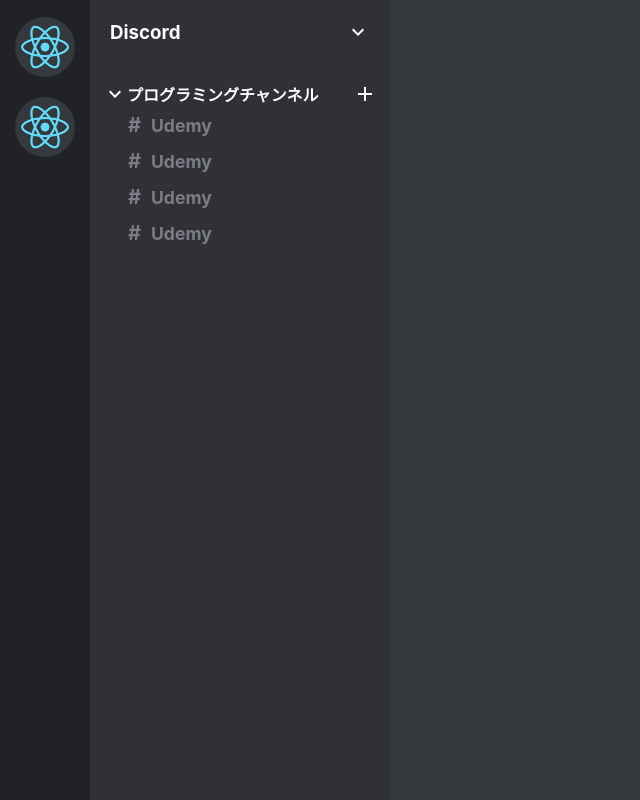
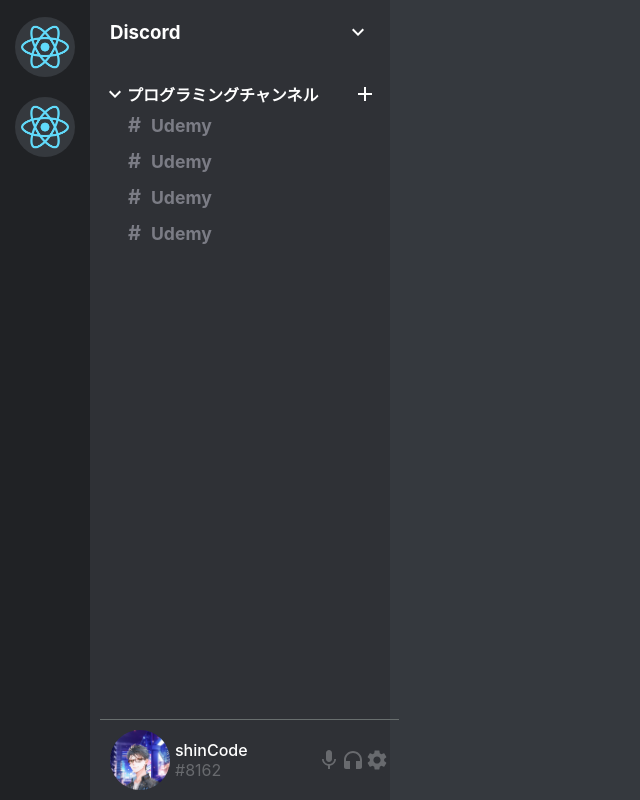
Before and after one commit to u-ecmaker/shin-blog-w-react-firebase, a React (Create React App) app: page / in a window 1280 px wide. Shown: the whole page, without its empty margins (0-640 px from the left). Built offline with nearby package versions, Linux system fonts and the light colour scheme.

Commit message:
feature/frontend #9-10 create sidebar footer.
- サイドバーのフッターアカウントを作成してみよう
- サイドバーフッターをCSSでスタイリングしてみよう

```diff
--- a/src/components/sidebar/Sidebar.scss
+++ b/src/components/sidebar/Sidebar.scss
@@ -15,7 +15,7 @@
       width: 60px;
       height: 60px;
       background-color: #35393E;
-      border-radius: 9999px;
+      border-radius: 9999px; // 完全な円形にする。
       margin-top: 10px;
       margin-bottom: 10px;
       position: relative; // サーバーアイコンを親要素として配置する。
@@ -33,6 +33,7 @@
   .sidebarRight {
     background-color: #2F3136;
     width: 300px;
+    position: relative;
 
     .sidebarTop {
       color: #fff;
@@ -61,5 +62,47 @@
         cursor: pointer;
       }
     }
+
+    .sidebarFooter {
+      position: absolute;
+      bottom: 0;
+      display: flex;
+      align-items: center;
+      justify-content: space-between;
+      width: 93%;
+      padding: 10px;
+      border-top: 1px solid #686e6e;
+      padding-top: 10px;
+      margin-left: -3px;
+    }
+
+    .sidebarAccount {
+      display: flex;
+      align-items: center;
+
+      img {
+        width: 60px;
+        border-radius: 9999px; // 完全な円形にする。
+      }
+
+      .accountName {
+        margin-left: 5px;
+      }
+
+      h4 {
+        color: #fff;
+        font-weight: 500;
+      }
+
+      span {
+        color: #686a6e;
+      }
+    }
+
+    .sidebarVoice {
+      display: flex;
+      align-items: center;
+      color: #686a6e;
+    }
   }
 }
--- a/src/components/sidebar/Sidebar.tsx
+++ b/src/components/sidebar/Sidebar.tsx
@@ -3,6 +3,9 @@
 import ExpandMoreIcon from '@mui/icons-material/ExpandMore';
 import AddIcon from '@mui/icons-material/Add';
 import SidebarChannel from './SidebarChannel';
+import MicIcon from '@mui/icons-material/Mic';
+import HeadphonesIcon from '@mui/icons-material/Headphones';
+import SettingsIcon from '@mui/icons-material/Settings';
 
 const Sidebar = () => {
   return (
@@ -40,6 +43,21 @@
             <SidebarChannel />
             <SidebarChannel />
           </div>
+
+          <div className="sidebarFooter">
+            <div className="sidebarAccount">
+              <img src="./u-icon.png" alt="" />
+              <div className="accountName">
+                <h4>shinCode</h4>
+                <span>#8162</span>
+              </div>
+            </div>
+            <div className="sidebarVoice">
+              <MicIcon />
+              <HeadphonesIcon />
+              <SettingsIcon />
+            </div>
+          </div>
         </div>
 
       </div>
```
Also changed, not shown: public/u-icon.png (added).
